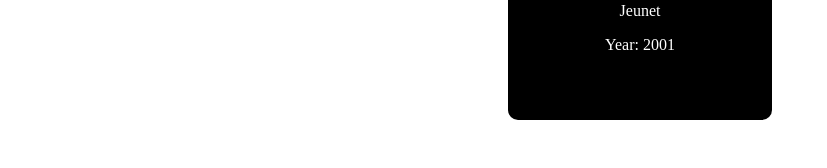
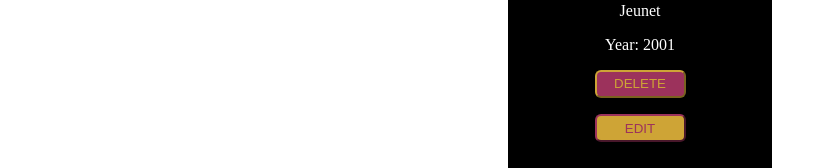
Before and after one commit to DesireeCSilva/Hollywow-app, a React (Vite) app: page / in a window 1280 px wide. Shown: the part 625-793 px from the top of the page, without its empty margins (0-827 px from the left). Built offline with nearby package versions, Linux system fonts and the light colour scheme; data requests are answered from the project's data file.

Commit message:
Add button delete and button edit

```diff
--- a/src/components/Card.jsx
+++ b/src/components/Card.jsx
@@ -26,6 +26,25 @@ const PosterInfo = styled.div`
   text-align: center;
 `;
 
+const ButtonDelete = styled.button`
+  background-color: #9C325C;
+  border-color: #CEA436;
+  border-radius: 6px;
+  color:#CEA436;
+  width: 91px;
+  height: 28px;
+  margin-bottom: 10%;
+  `;
+
+  const ButtonEdit = styled.button`
+  background-color: #CEA436;
+  border-color: #9C325C;
+  border-radius: 6px;
+  color:#9C325C;
+  width: 91px;
+  height: 28px;
+  `;
+
 const Card = ({ posters }) => {
     // const { imageUrl, name, director, year } = poster;
     // console.log(poster);
@@ -42,6 +61,8 @@ const Card = ({ posters }) => {
           <p className="poster-card__director">Director: {poster.director}</p>
           <p className="poster-card__year">Year: {poster.year}</p>
         </PosterInfo>
+        <ButtonDelete className="button-delete">DELETE</ButtonDelete>
+        <ButtonEdit className="button-edit">EDIT</ButtonEdit>
       </PosterCard>
       </>
     );
```
Also changed, not shown: src/components/ButtonDelete.jsx (added), src/pages/CreateForm.jsx (added), src/pages/UpdateForm.jsx (added).
